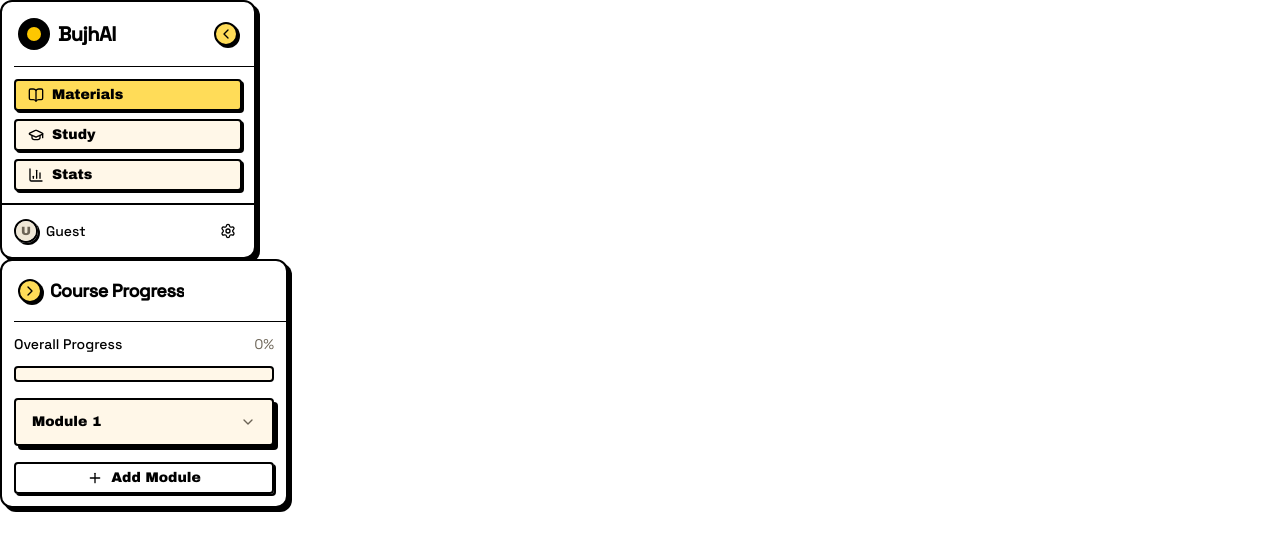
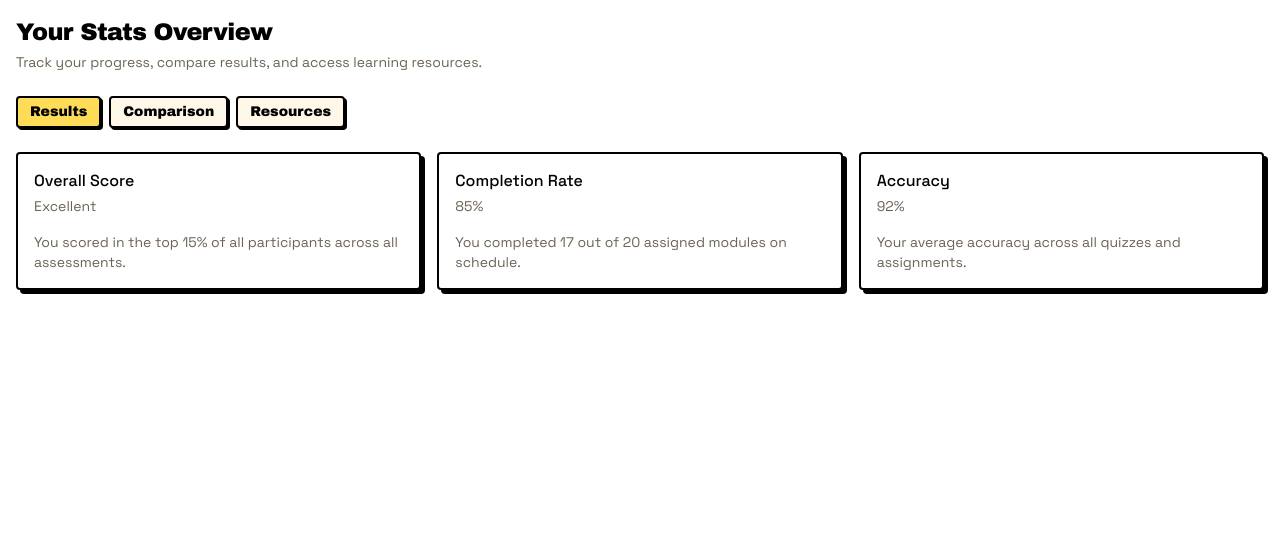
Before and after one commit to Muhtasim-Zawad/BujhAi, a React (Vite) app in the folder frontend/: page / in a window 1280 px wide. Shown: the top 550 px of the page. Built offline with nearby package versions, Linux system fonts and the light colour scheme.

Commit message:
added Stats section

```diff
--- a/frontend/src/App.jsx
+++ b/frontend/src/App.jsx
@@ -6,16 +6,20 @@ import "@fontsource/space-grotesk/500.css";
 // import Navbar from "./components/layout/Navbar";
 // import Dashboard from "./components/sections/Dashboard";
 // import ChatInterface from "./components/layout/ChatInterface";
-import ChatLeftSidebar from "./components/layout/ChatLeftSidebar";
-import ChatRightSidebar from "./components/layout/ChatRightSidebar";
+// import ChatLeftSidebar from "./components/layout/ChatLeftSidebar";
+// import ChatRightSidebar from "./components/layout/ChatRightSidebar";
+// import Materials from "./components/layout/Materials";
+import Stats from "./components/layout/Stats";
 
 function App() {
 	return (
 		<div className="flex flex-col min-h-screen w-screen overflow-y-auto">
 			{/* <Dashboard /> */}
 			{/* <ChatInterface /> */}
-			<ChatLeftSidebar />
-			<ChatRightSidebar />
+			{/* <ChatLeftSidebar /> */}
+			{/* <ChatRightSidebar /> */}
+			{/* <Materials /> */}
+			<Stats />
 		</div>
 	);
 }
--- /dev/null
+++ b/frontend/src/components/layout/Stats.jsx
@@ -0,0 +1,233 @@
+import { useState } from "react";
+import { cn } from "@/lib/utils";
+import {
+	Card,
+	CardHeader,
+	CardTitle,
+	CardDescription,
+	CardContent,
+} from "@/components/ui/card";
+import {
+	Accordion,
+	AccordionItem,
+	AccordionTrigger,
+	AccordionContent,
+} from "@/components/ui/accordion";
+
+const resultsData = [
+	{
+		title: "Overall Score",
+		remark: "Excellent",
+		info: "You scored in the top 15% of all participants across all assessments.",
+	},
+	{
+		title: "Completion Rate",
+		remark: "85%",
+		info: "You completed 17 out of 20 assigned modules on schedule.",
+	},
+	{
+		title: "Accuracy",
+		remark: "92%",
+		info: "Your average accuracy across all quizzes and assignments.",
+	},
+];
+
+const comparisonData = [
+	{
+		title: "Module 1: Algebra Basics",
+		current: { score: 88, completion: 90, time: "4h" },
+		previous: { score: 72, completion: 75, time: "5h" },
+	},
+	{
+		title: "Module 2: Geometry",
+		current: { score: 82, completion: 85, time: "3.5h" },
+		previous: { score: 78, completion: 80, time: "4h" },
+	},
+	{
+		title: "Module 3: Statistics",
+		current: { score: 91, completion: 95, time: "3h" },
+		previous: { score: 70, completion: 70, time: "4.5h" },
+	},
+];
+
+const resourcesData = [
+	{
+		title: "Study Guide",
+		content:
+			"Comprehensive guide covering all key topics and concepts for the course. Includes summaries, diagrams, and practice questions to reinforce your understanding.",
+	},
+	{
+		title: "Video Tutorials",
+		content:
+			"Step-by-step video walkthroughs for each module. Covers fundamental concepts through advanced topics with real-world examples.",
+	},
+	{
+		title: "Practice Tests",
+		content:
+			"Sample tests with answer keys to help you prepare. Each test includes detailed explanations for every question to help you learn from mistakes.",
+	},
+];
+
+export default function Stats() {
+	const [section, setSection] = useState("results");
+
+	return (
+		<div className="flex flex-col gap-6 p-4">
+			{/* Welcome message */}
+			<div className="flex flex-col gap-1">
+				<h1 className="font-head text-2xl tracking-tight">
+					Your Stats Overview
+				</h1>
+				<p className="text-sm text-muted-foreground">
+					Track your progress, compare results, and access learning
+					resources.
+				</p>
+			</div>
+
+			{/* Toggle buttons */}
+			<div className="flex gap-2">
+				{["results", "comparison", "resources"].map((tab) => (
+					<button
+						key={tab}
+						onClick={() => setSection(tab)}
+						className={cn(
+							"inline-flex items-center justify-center gap-1 rounded border-2 text-sm font-head font-medium whitespace-nowrap shadow-sm transition-all duration-200 px-3 py-1 h-8 cursor-pointer",
+							section === tab
+								? "bg-primary text-primary-foreground border-black shadow-[2px_2px_0px_0px_rgba(0,0,0,1)]"
+								: "bg-background border-black hover:bg-accent hover:translate-y-0.5 active:translate-y-1 active:shadow-none shadow-[2px_2px_0px_0px_rgba(0,0,0,1)]"
+						)}
+					>
+						{tab.charAt(0).toUpperCase() + tab.slice(1)}
+					</button>
+				))}
+			</div>
+
+			{/* Results */}
+			{section === "results" && (
+				<div className="grid gap-4 sm:grid-cols-2 lg:grid-cols-3">
+					{resultsData.map((item) => (
+						<Card key={item.title}>
+							<CardHeader>
+								<CardTitle>{item.title}</CardTitle>
+								<CardDescription>{item.remark}</CardDescription>
+							</CardHeader>
+							<CardContent>
+								<p className="text-sm text-muted-foreground">
+									{item.info}
+								</p>
+							</CardContent>
+						</Card>
+					))}
+				</div>
+			)}
+
+			{/* Comparison */}
+			{section === "comparison" && (
+				<div className="grid gap-4 sm:grid-cols-2 lg:grid-cols-3">
+					{comparisonData.map((item) => (
+						<Card key={item.title}>
+							<CardHeader>
+								<CardTitle>{item.title}</CardTitle>
+								<CardDescription>
+									Current vs Previous attempt
+								</CardDescription>
+							</CardHeader>
+							<CardContent>
+								<div className="flex flex-col gap-2">
+									<div className="flex justify-between text-sm">
+										<span className="text-muted-foreground">
+											Score
+										</span>
+										<div className="flex items-center gap-2">
+											<span className="text-muted-foreground line-through">
+												{item.previous.score}
+											</span>
+											<span className="font-medium">
+												{item.current.score}
+											</span>
+											<span
+												className={
+													item.current.score >=
+													item.previous.score
+														? "text-xs text-green-600"
+														: "text-xs text-destructive"
+												}
+											>
+												{item.current.score >=
+												item.previous.score
+													? `+${
+															item.current.score -
+															item.previous.score
+														}`
+													: item.current.score -
+														item.previous.score}
+											</span>
+										</div>
+									</div>
+									<div className="flex justify-between text-sm">
+										<span className="text-muted-foreground">
+											Completion
+										</span>
+										<div className="flex items-center gap-2">
+											<span className="text-muted-foreground line-through">
+												{item.previous.completion}%
+											</span>
+											<span className="font-medium">
+												{item.current.completion}%
+											</span>
+											<span
+												className={
+													item.current.completion >=
+													item.previous.completion
+														? "text-xs text-green-600"
+														: "text-xs text-destructive"
+												}
+											>
+												{item.current.completion >=
+												item.previous.completion
+													? `+${
+															item.current
+																.completion -
+															item.previous
+																.completion
+														}%`
+													: `${item.current.completion - item.previous.completion}%`}
+											</span>
+										</div>
+									</div>
+									<div className="flex justify-between text-sm">
+										<span className="text-muted-foreground">
+											Time
+										</span>
+										<div className="flex items-center gap-2">
+											<span className="text-muted-foreground line-through">
+												{item.previous.time}
+											</span>
+											<span className="font-medium">
+												{item.current.time}
+											</span>
+										</div>
+									</div>
+								</div>
+							</CardContent>
+						</Card>
+					))}
+				</div>
+			)}
+
+			{/* Resources */}
+			{section === "resources" && (
+				<Accordion>
+					{resourcesData.map((item) => (
+						<AccordionItem key={item.title}>
+							<AccordionTrigger>{item.title}</AccordionTrigger>
+							<AccordionContent>
+								<p className="text-sm">{item.content}</p>
+							</AccordionContent>
+						</AccordionItem>
+					))}
+				</Accordion>
+			)}
+		</div>
+	);
+}
```
Also changed, not shown: frontend/src/components/sections/StudySpace.jsx (added).
